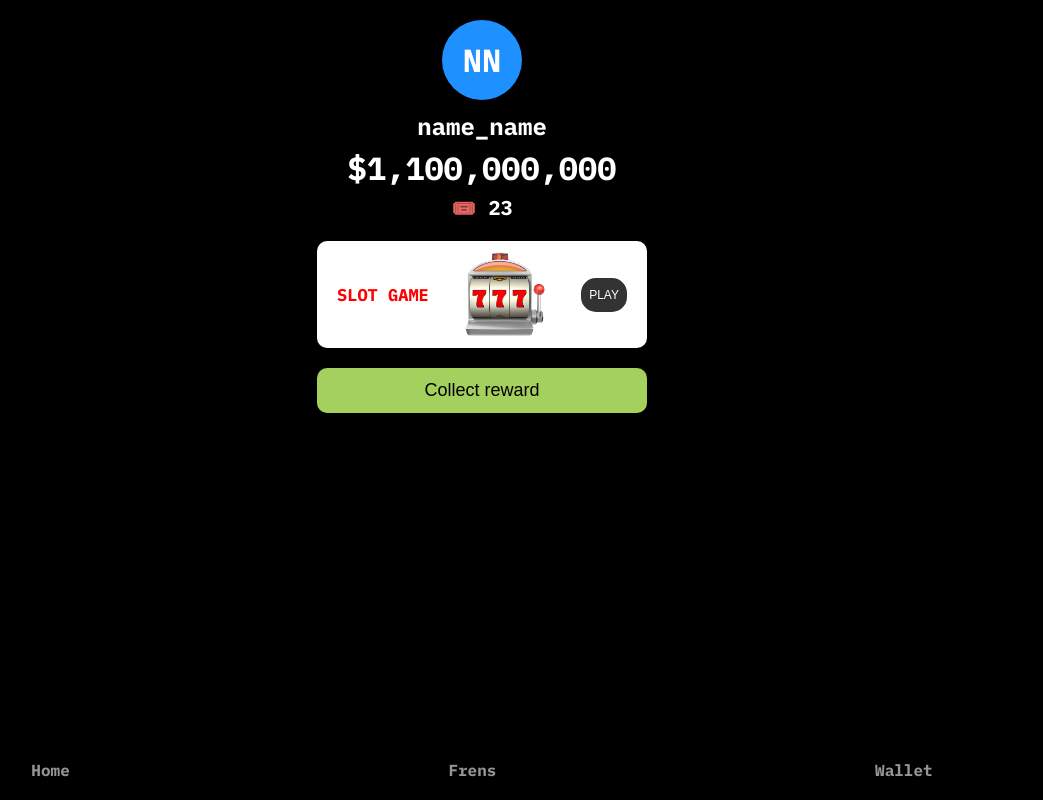
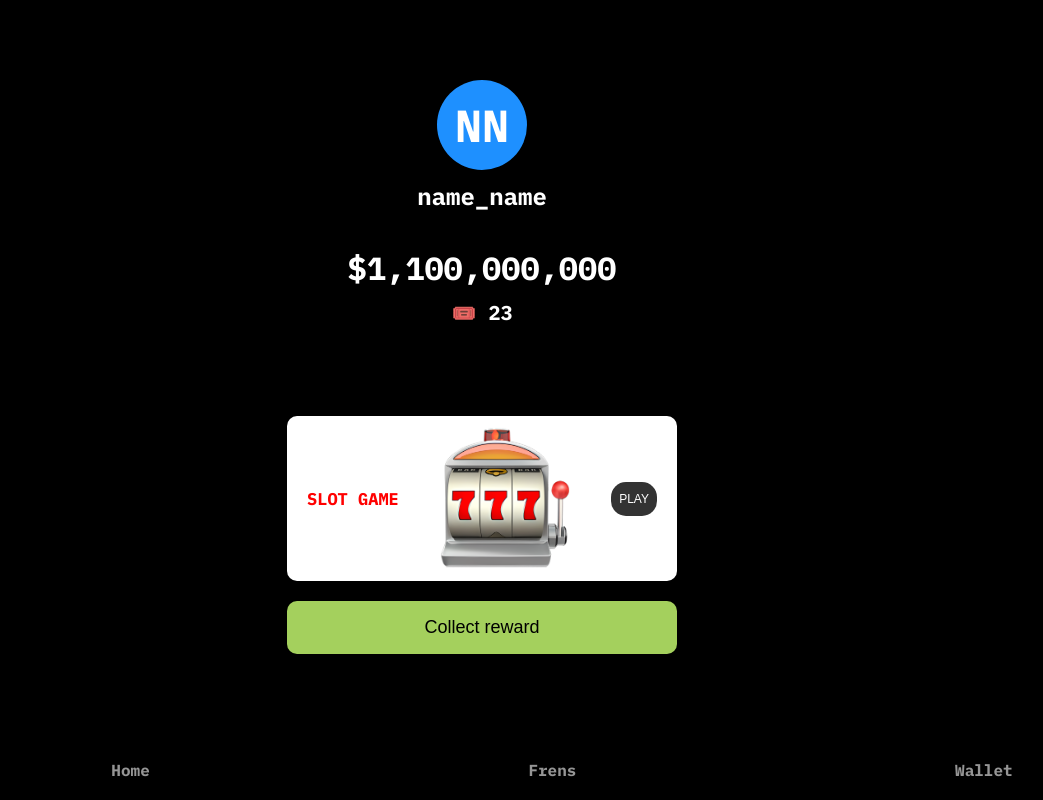
Before and after one commit to holodtmsk/ViceCityRadio, a Flask app: page / in a window 1280 px wide. Shown: the whole page, without its empty margins (158-1201 px from the left). Run offline with Flask 2, Linux system fonts and the light colour scheme.

Commit message:
Update style.css

```diff
--- a/code/static/css/style.css
+++ b/code/static/css/style.css
@@ -4,7 +4,7 @@ body {
     color: white;
     font-family: 'IBM Plex Mono', monospace;
     text-align: center;
-    margin: 0;
+    margin: 80px;
     padding: 0;
     font-weight: 700;
 }
@@ -23,12 +23,12 @@ body {
 .avatar {
     background-color: #1e90ff;
     border-radius: 50%;
-    width: 80px;
-    height: 80px;
+    width: 90px;
+    height: 90px;
     display: flex;
     align-items: center;
     justify-content: center;
-    font-size: 32px;
+    font-size: 45px;
     color: white;
     margin: 0 auto;
 }
@@ -40,12 +40,12 @@ body {
 
 .balance {
     font-size: 32px;
-    margin-top: 5px;
+    margin-top: 35px;
 }
 
 .tickets {
     font-size: 20px;
-    margin-top: 5px;
+    margin-top: 10px;
 }
 
 /* Стили для блока с игрой */
@@ -57,7 +57,8 @@ body {
     border-radius: 10px;
     padding: 10px 20px;
     margin-bottom: 20px;
-    width: 290px; /* Немного увеличена ширина */
+    margin-top: 70px;
+    width: 350px; /* Немного увеличена ширина */
 }
 
 .slot-game-text {
@@ -67,8 +68,8 @@ body {
 }
 
 .icon {
-    width: 80px; /* Размер иконки */
-    height: 87px;
+    width: 130px; /* Размер иконки */
+    height: 145px;
     margin-right: 10px; /* Расстояние между иконкой и кнопкой */
 }
 
@@ -92,10 +93,10 @@ body {
     color: black;
     border: none;
     border-radius: 10px;
-    padding: 12px 30px;
+    padding: 16px 30px;
     cursor: pointer;
     font-size: 18px;
-    width: 330px;
+    width: 390px;
 }
 
 .collect-button:hover {
```
